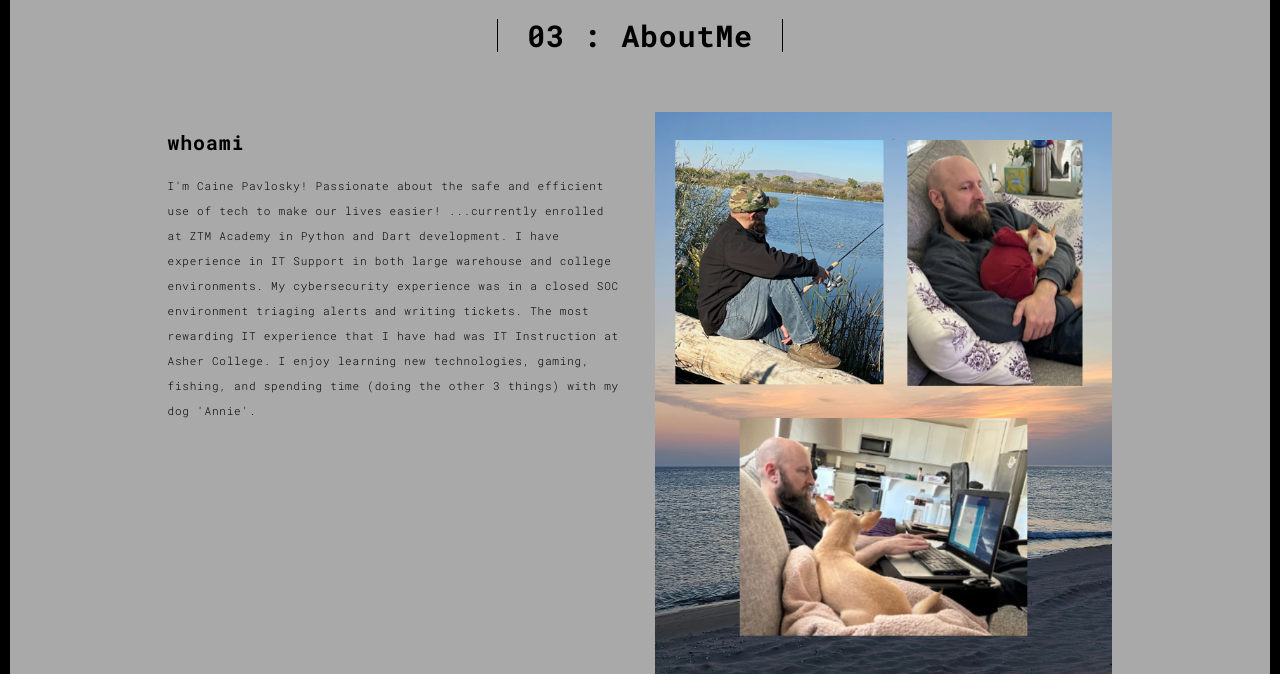
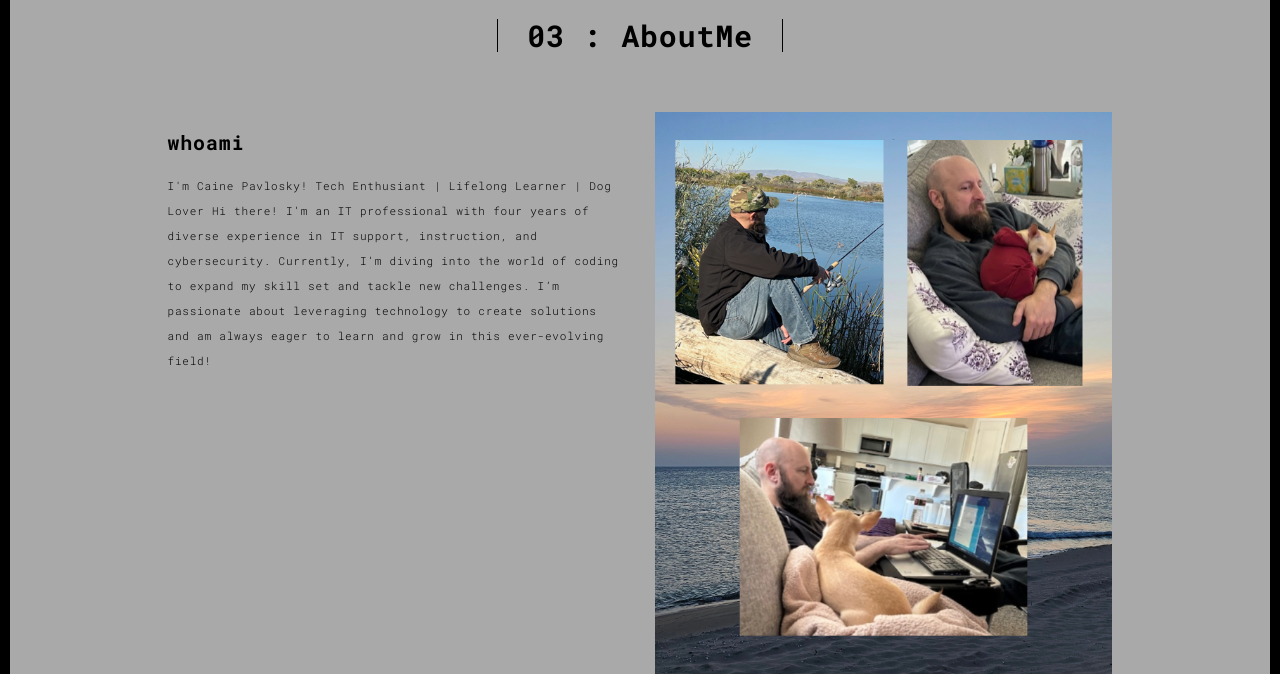
Before and after one commit to cainepavl/portfo, a Flask app: page /about.html in a window 1280 px wide. Shown: the part 90-764 px from the top of the page. Run offline with Flask 3, Linux system fonts and the light colour scheme; some libraries are stand-ins or nearby versions.

Commit message:
Update about.html

```diff
--- a/templates/about.html
+++ b/templates/about.html
@@ -62,13 +62,10 @@
               <div class="row">
                 <div class="col-xs-12 col-md-6">
                   <h3>whoami</h3>
-                  <p>I'm Caine Pavlosky! Passionate about the safe and efficient use of
-                    tech to make our lives easier!
-                    ...currently enrolled at ZTM Academy in Python and Dart development.
-                  I have experience in IT Support in both large warehouse and college environments.
-                  My cybersecurity experience was in a closed SOC environment triaging alerts and writing tickets.
-                  The most rewarding IT experience that I have had was IT Instruction at Asher College.
-                  I enjoy learning new technologies, gaming, fishing, and spending time (doing the other 3 things) with my dog 'Annie'. </p>
+                  <p>I'm Caine Pavlosky! Tech Enthusiant | Lifelong Learner | Dog Lover
+                    Hi there! I’m an IT professional with four years of diverse experience in IT support, instruction, and cybersecurity.
+                    Currently, I’m diving into the world of coding to expand my skill set and tackle new challenges.
+                    I’m passionate about leveraging technology to create solutions and am always eager to learn and grow in this ever-evolving field!</p>
 <!--                   <h3>Ut enim ad minim  </h3> -->
 <!--                   <p>Duis aute irure dolor in reprehenderit in voluptate velit esse
                   cillum dolore eu fugiat nulla pariatur. Excepteur sint occaecat cupidatat non
```
